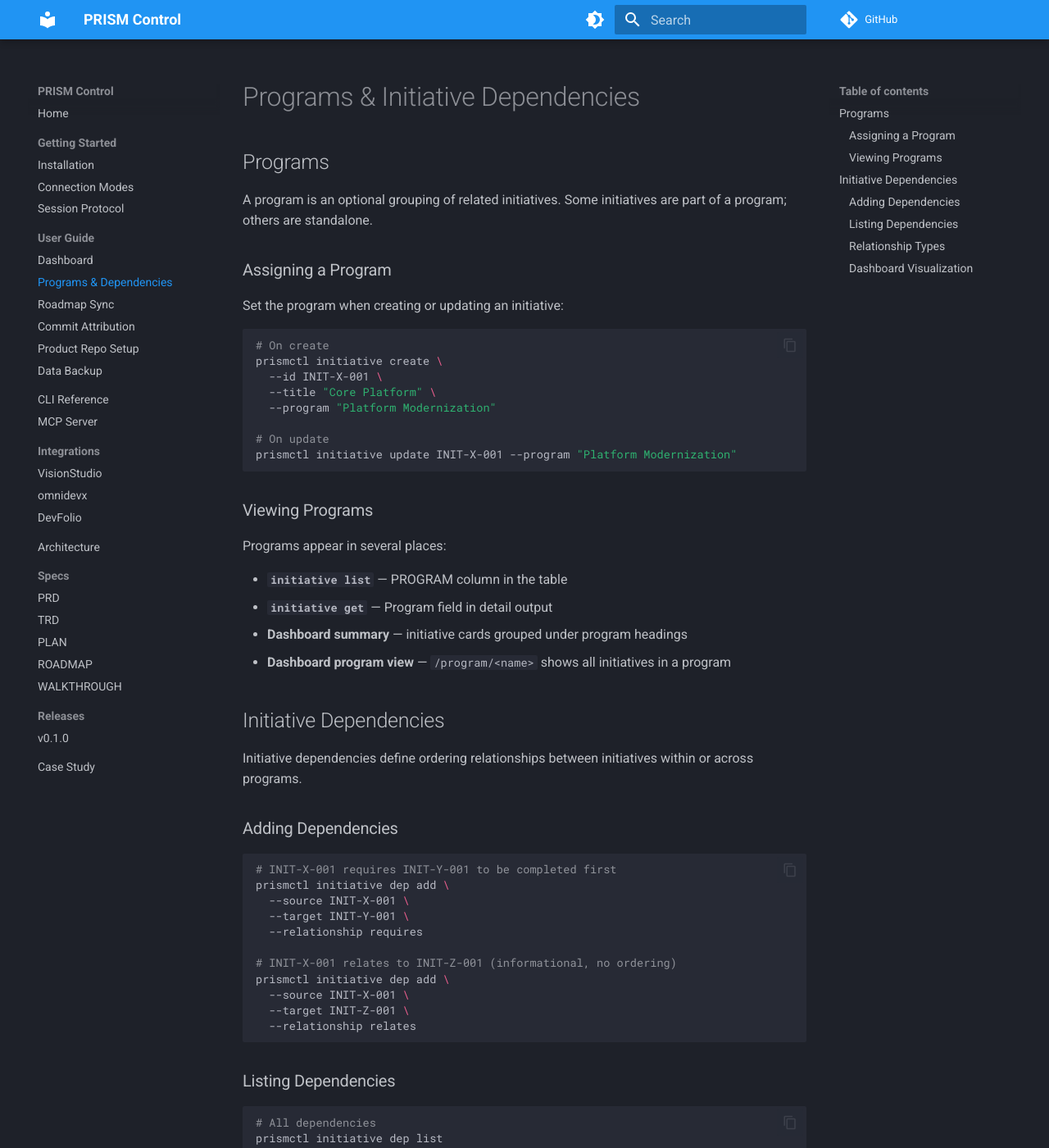
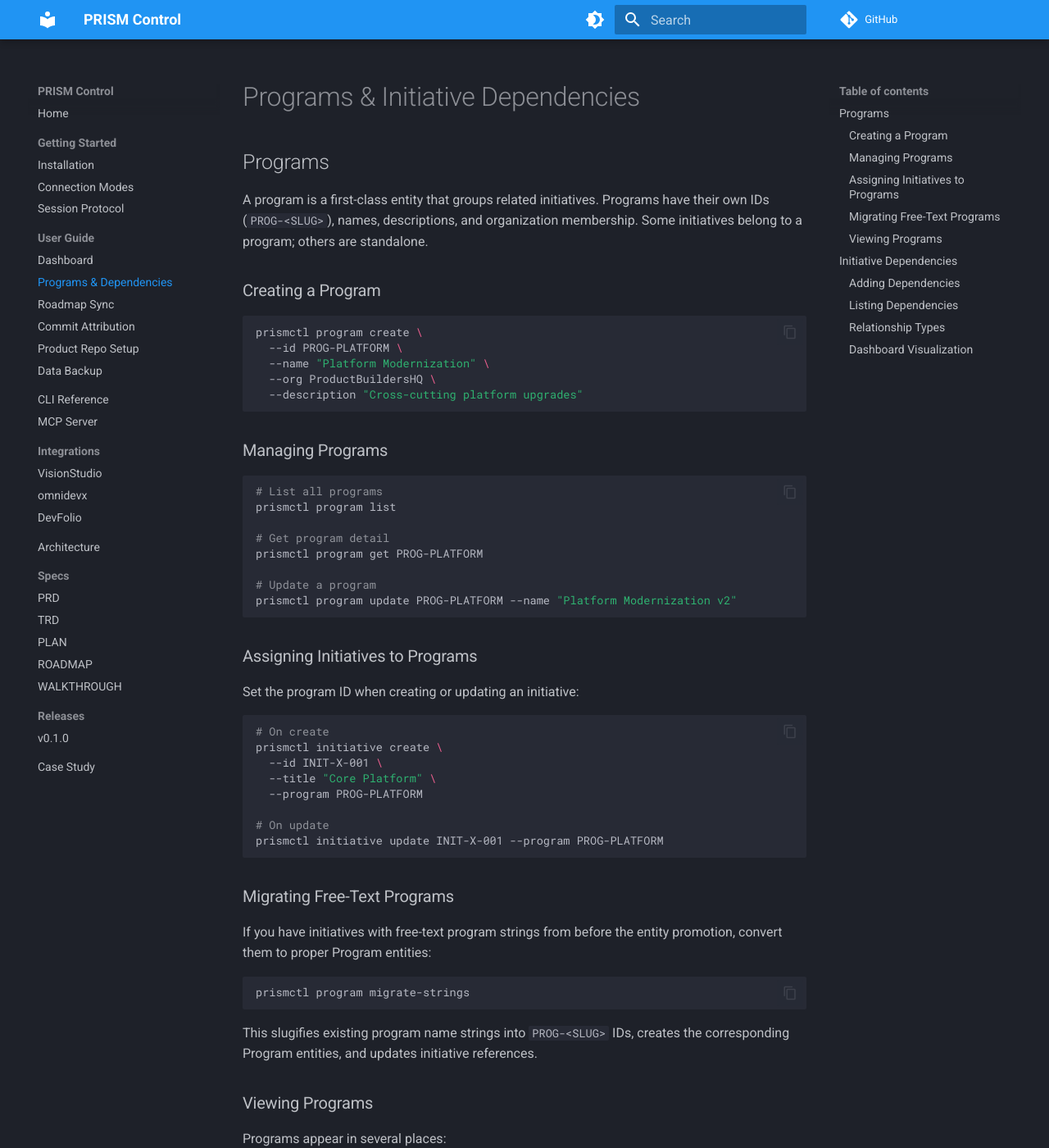
Before and after one commit to ProductBuildersHQ/prism, an MkDocs documentation site: the page built from docs/guide/programs.md, in a window 1280 px wide and 1400 px high. Shown: the whole window at 82% size. Built offline with MkDocs 1.6.1 and Material for MkDocs 9.7.7, drawn with Linux system fonts in a browser that asks for light colours; comment, search, counter and statistics services are not loaded; some of the changed text lies outside the part shown.

Commit message:
docs: update all docs for Program entity promotion
Update README, CLI reference, MCP server docs, architecture diagram,
dashboard guide, programs guide, and index to reflect Program as a
first-class entity with PROG-* IDs instead of free-text strings.

Co-Authored-By: Claude Opus 4.6 <noreply@anthropic.com>

````diff
--- a/docs/guide/programs.md
+++ b/docs/guide/programs.md
@@ -2,31 +2,65 @@
 
 ## Programs
 
-A program is an optional grouping of related initiatives. Some initiatives are part of a program; others are standalone.
+A program is a first-class entity that groups related initiatives. Programs have their own IDs (`PROG-<SLUG>`), names, descriptions, and organization membership. Some initiatives belong to a program; others are standalone.
 
-### Assigning a Program
+### Creating a Program
 
-Set the program when creating or updating an initiative:
+```bash
+prismctl program create \
+  --id PROG-PLATFORM \
+  --name "Platform Modernization" \
+  --org ProductBuildersHQ \
+  --description "Cross-cutting platform upgrades"
+```
+
+### Managing Programs
+
+```bash
+# List all programs
+prismctl program list
+
+# Get program detail
+prismctl program get PROG-PLATFORM
+
+# Update a program
+prismctl program update PROG-PLATFORM --name "Platform Modernization v2"
+```
+
+### Assigning Initiatives to Programs
+
+Set the program ID when creating or updating an initiative:
 
 ```bash
 # On create
 prismctl initiative create \
   --id INIT-X-001 \
   --title "Core Platform" \
-  --program "Platform Modernization"
+  --program PROG-PLATFORM
 
 # On update
-prismctl initiative update INIT-X-001 --program "Platform Modernization"
+prismctl initiative update INIT-X-001 --program PROG-PLATFORM
 ```
+
+### Migrating Free-Text Programs
+
+If you have initiatives with free-text program strings from before the entity promotion, convert them to proper Program entities:
+
+```bash
+prismctl program migrate-strings
+```
+
+This slugifies existing program name strings into `PROG-<SLUG>` IDs, creates the corresponding Program entities, and updates initiative references.
 
 ### Viewing Programs
 
 Programs appear in several places:
 
-- **`initiative list`** — PROGRAM column in the table
-- **`initiative get`** — Program field in detail output
+- **`program list`** — all programs with ID, name, and organization
+- **`initiative list`** — PROGRAM column shows program ID
+- **`initiative get`** — Program ID in detail output
 - **Dashboard summary** — initiative cards grouped under program headings
-- **Dashboard program view** — `/program/<name>` shows all initiatives in a program
+- **Dashboard program view** — `/program/<id>` shows all initiatives in a program
 
 ## Initiative Dependencies
 
@@ -70,5 +104,5 @@ prismctl initiative dep list INIT-X-001
 The dashboard shows initiative dependency edges:
 
 - **Summary page** — all initiative dependencies in a dedicated section
-- **Program view** — dependencies between initiatives in the program
+- **Program view** (`/program/<id>`) — dependencies between initiatives in the program
 - **Initiative detail** — dependencies involving the specific initiative
````
Also changed, not shown: README.md (+16 -5 lines), docs/architecture.md (+14 -11 lines), docs/cli-reference.md (+12 -2 lines), docs/guide/dashboard.md (+2 -1 lines), docs/index.md (+1 -1 lines), docs/mcp-server.md (+3 -1 lines).
